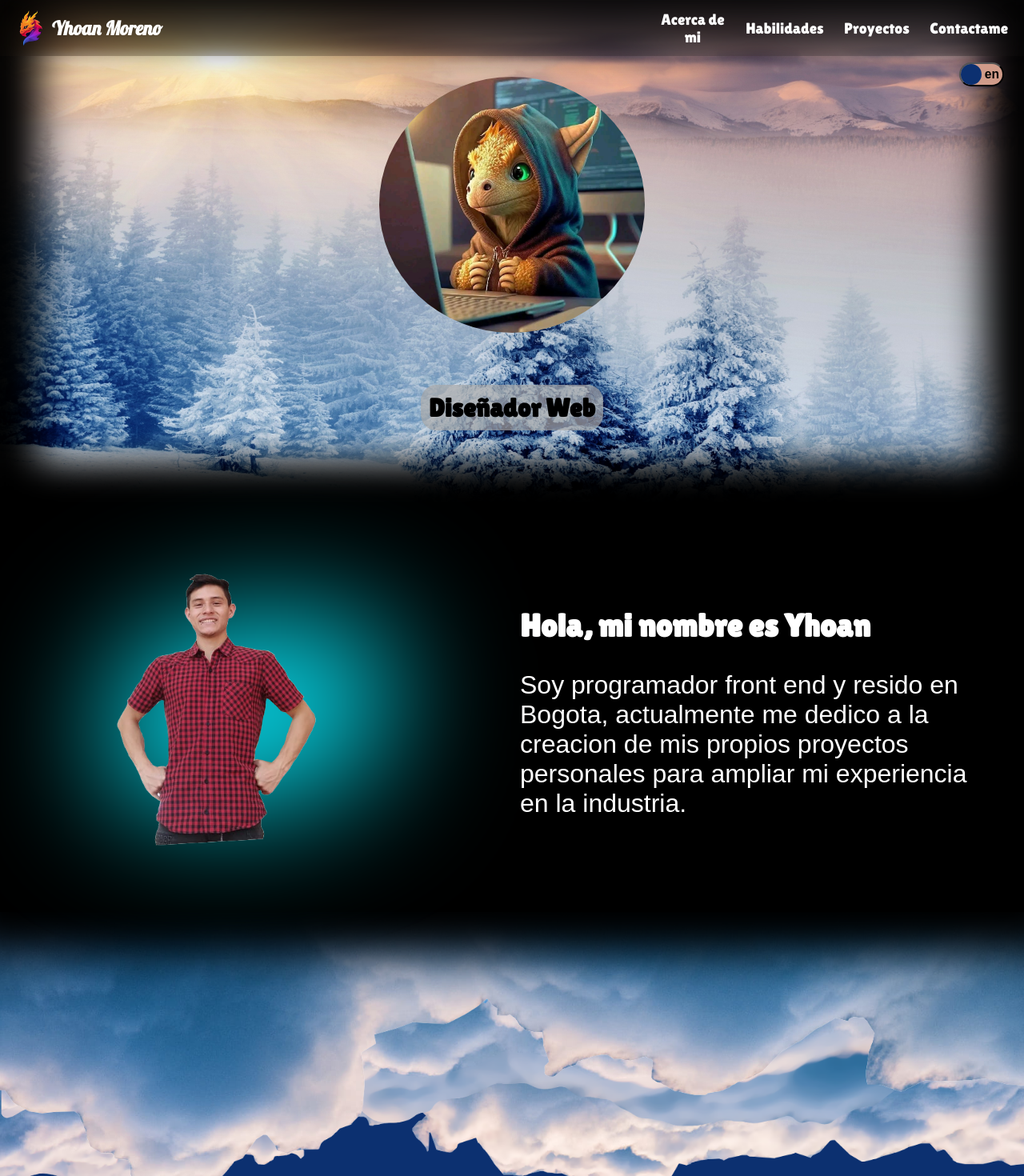
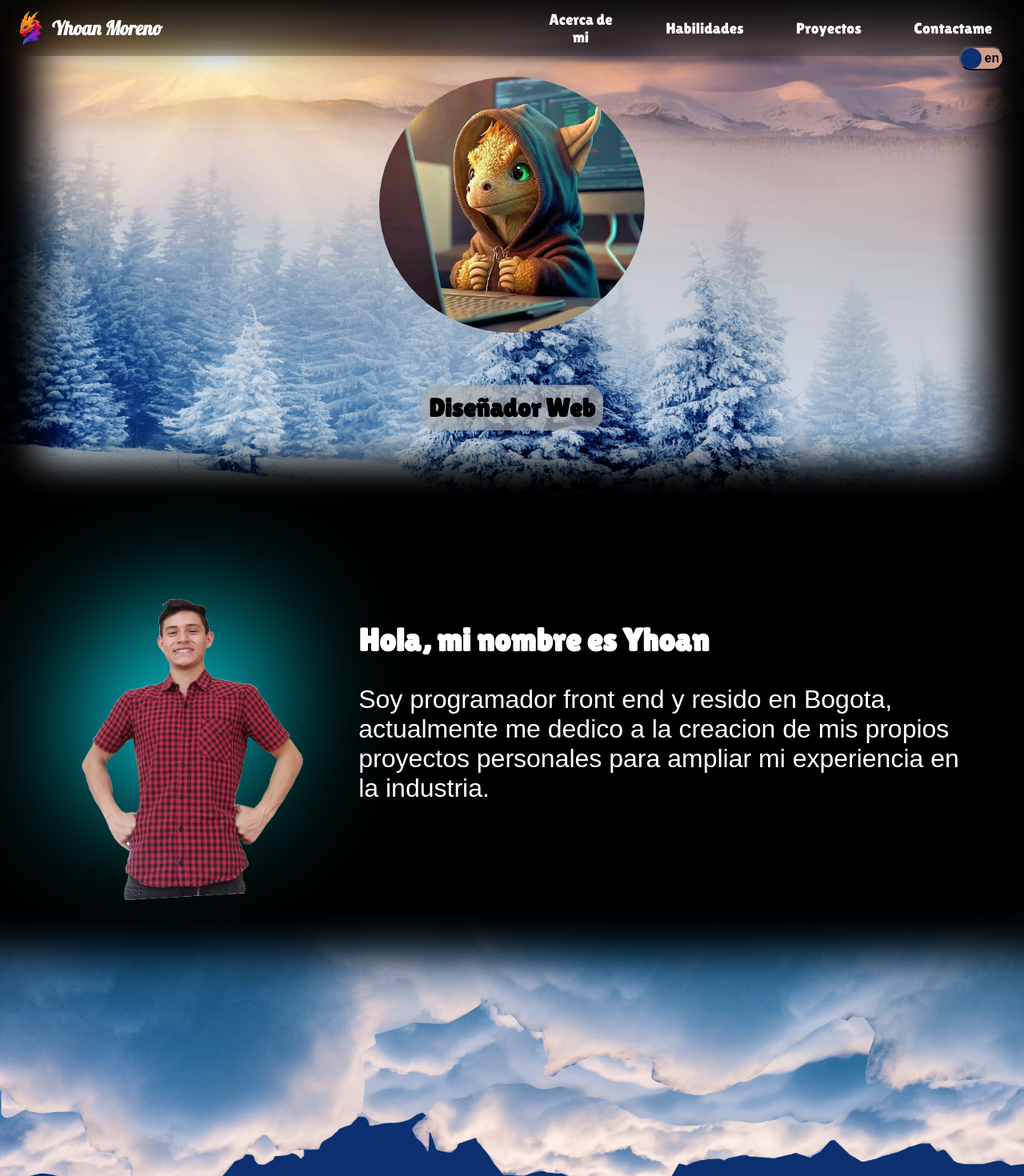
Before and after one commit to Yhoan008/Portafolio, a React (Vite) app: page / in a window 1280 px wide. Shown: the top 1470 px of the page at 80% size. Built offline with nearby package versions, Linux system fonts and the light colour scheme; a web font is replaced by a local one.

Commit message:
Se terminan detalles responsive

```diff
--- a/src/winter/About.jsx
+++ b/src/winter/About.jsx
@@ -28,11 +28,11 @@ const Margin = styled.div`
 
 const Img = styled.div`
   position: relative;
-  width: 50%;
+  width: 100%;
   height: 300px;
   padding: 50px 0px;
-  flex-shrink: 0;
   display:flex;
+  justify-content: center;
   @media (max-width:600px){
     width:100%;
   }
@@ -52,9 +52,10 @@ const Fond1 = styled.div`
 
 const Fond2 = styled.div`
   height: 100%;
+  margin:auto;
   position: absolute;
-  top: -2%;
-  left: 12%;
+  margin-right:10px;
+  transform: scale(110%);
 `;
 
 const Textcontain = styled.div`
@@ -117,11 +118,11 @@ export default class About extends Component {
             <img src={alas} alt="alasNeon" style={{ height: "100%" }} />
           </Fond2>
           <Fond1 />
-          <div style={{ height: "100%", position: "relative", top:"-10%",left:"15%" }}>
+          <div style={{ height: "100%", position: "absolute", width:"300px" }}>
             <img
               src={perfil}
               alt="perfil"
-              style={{ height:"120%", zIndex: "1500", position: "absolute"}}
+              style={{ height:"100%", zIndex: "1500", position: "absolute"}}
             />
           </div>
         </Img>
--- a/src/winter/Head.jsx
+++ b/src/winter/Head.jsx
@@ -14,6 +14,14 @@ const Contain = styled.nav`
   justify-content: space-between;
   align-items: center;
   z-index: 1500;
+`;
+
+const BackContain= styled.div`
+  position:fixed;
+  width:100%;
+  height:100%;
+  background-color: red;
+  z-index:1450;
 `;
 
 const Name = styled.div`
--- a/src/winter/Navbutton.jsx
+++ b/src/winter/Navbutton.jsx
@@ -1,4 +1,4 @@
-import React, { useState } from "react";
+import React, { useEffect, useRef, useState } from "react";
 import styled from "styled-components";
 import { color } from "./../color";
 import icon from "./../assets/menu.png";
@@ -19,10 +19,9 @@ const Ul = styled.ul`
   transition: 0.25s;
   @media (max-width: 1000px) {
     overflow: hidden;
-    background-color: gray;
-    filter: opacity(0.8);
+    background-color: black;
     flex-direction: column;
-    right:0px;
+    right: 0px;
     top: -15px;
   }
 `;
@@ -34,13 +33,13 @@ const Li = styled.li`
   color: white;
   cursor: pointer;
   padding: 20px 10px;
+  box-sizing: border-box;
   &:hover {
     text-decoration-line: line-through;
   }
   @media (max-width: 1000px) {
-    padding: 40px 0;
     &:hover {
-      background-color: ${color.red};
+      border-right: 10px solid ${color.red};
     }
   }
 `;
@@ -54,7 +53,7 @@ const Button = styled.div`
   position: absolute;
   right: 13px;
   top: 13px;
-  background-color: ${color.red};
+  overflow: hidden;
   z-index: 1600;
   cursor: pointer;
   @media (max-width: 1000px) {
@@ -64,27 +63,37 @@ const Button = styled.div`
 
 function Minnav({ idiom, changeidiom }) {
   const [active, setActive] = useState(false);
+  const refbutton = useRef();
 
   const nonestyle = {
     display: "none",
   };
 
   const ulstyle = {
-    width: `${active == true ? "50%" : "0px"}`,
+    width: `${active == true ? "80%" : "0px"}`,
     height: `${active == true ? "100vh" : "0px"}`,
     overflow: `${active == true ? "hidden" : "visible"}`,
+    borderRadius: "0 0 0 100%",
+    padding:"0"
   };
 
+  useEffect(() => {
+    document.addEventListener("click", (event) => {
+      if (!refbutton.current.contains(event.target)) {
+        setActive(false);
+      }
+    });
+  });
+
   return (
-    <Ul style={window.innerWidth > 1000 ? {} : ulstyle}>
+    <Ul style={window.innerWidth > 1000 ? {} : ulstyle} ref={refbutton}>
       <Button>
         <img
           src={icon}
           alt="options"
           style={{
-            width: "70%",
+            width: "100%",
             position: "relative",
-            top: "5px",
           }}
           onClick={() => {
             setActive((prev) => !prev);
@@ -102,6 +111,10 @@ function Minnav({ idiom, changeidiom }) {
               display: "block",
               color: "white",
               textDecoration: "none",
+              padding:"20px",
+            }}
+            onClick={() => {
+              setActive(false);
             }}
           >
             {text.text}
```
Also changed, not shown: src/assets/menu.png.
